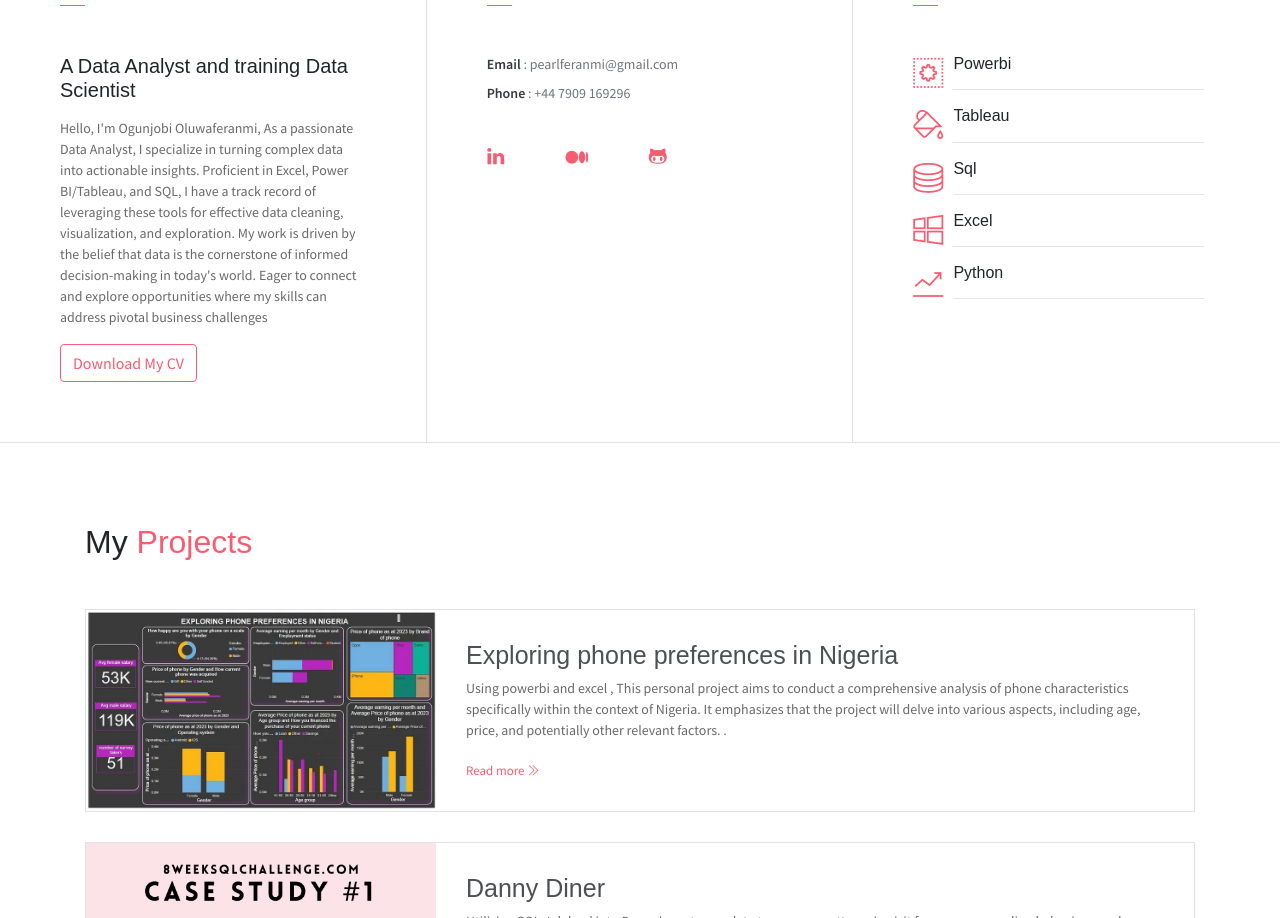
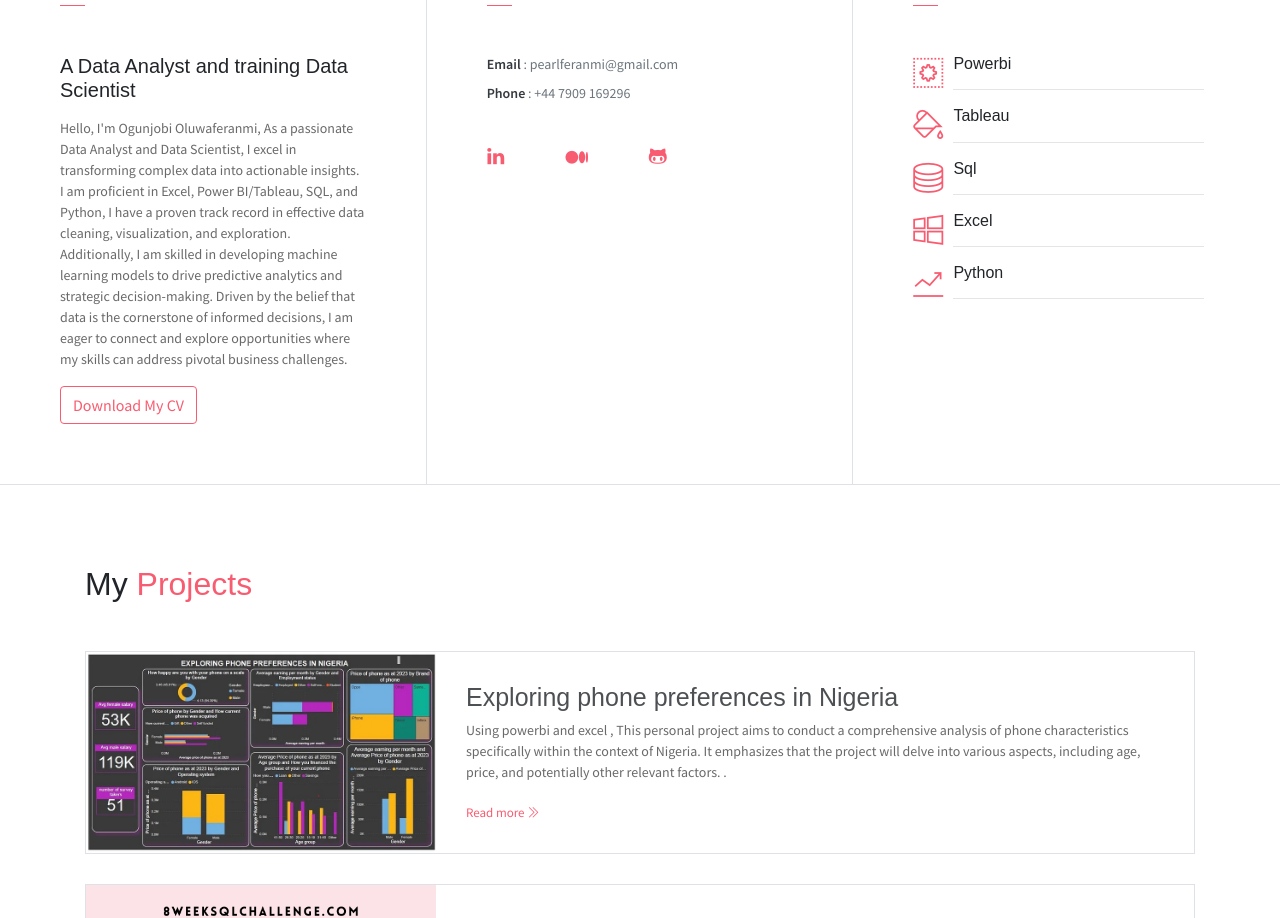
Before and after one commit to Akintoye-pelumi/Portfolio-site, a website: page index.html in a window 1280 px wide. Shown: the part 814-1732 px from the top of the page. Drawn offline with Linux system fonts and the light colour scheme; some packages are replaced by stand-ins of ours; some icons are missing.

Commit message:
changed the description

```diff
--- a/index.html
+++ b/index.html
@@ -69,7 +69,7 @@
                 <h3 class="font-weight-light">Who am I ?</h3>
                 <span class="line mb-5"></span>
                 <h5 class="mb-3">A Data Analyst and training Data Scientist</h5>
-                <p class="mt-20">Hello, I'm Ogunjobi Oluwaferanmi, As a passionate Data Analyst, I specialize in turning complex data into actionable insights. Proficient in Excel, Power BI/Tableau, and SQL, I have a track record of leveraging these tools for effective data cleaning, visualization, and exploration. My work is driven by the belief that data is the cornerstone of informed decision-making in today's world. Eager to connect and explore opportunities where my skills can address pivotal business challenges</p>
+                <p class="mt-20">Hello, I'm Ogunjobi Oluwaferanmi, As a passionate Data Analyst and Data Scientist, I excel in transforming complex data into actionable insights. I am proficient in Excel, Power BI/Tableau, SQL, and Python, I have a proven track record in effective data cleaning, visualization, and exploration. Additionally, I am skilled in developing machine learning models to drive predictive analytics and strategic decision-making. Driven by the belief that data is the cornerstone of informed decisions, I am eager to connect and explore opportunities where my skills can address pivotal business challenges.</p>
                 <a href="public_html/assets/OGUNJOBI.pdf" ><button class="btn btn-outline-danger"><i class="icon-down-circled2 "></i>Download My CV</button></a>
             </div>
             <div class="col-lg-4 about-card">
```
